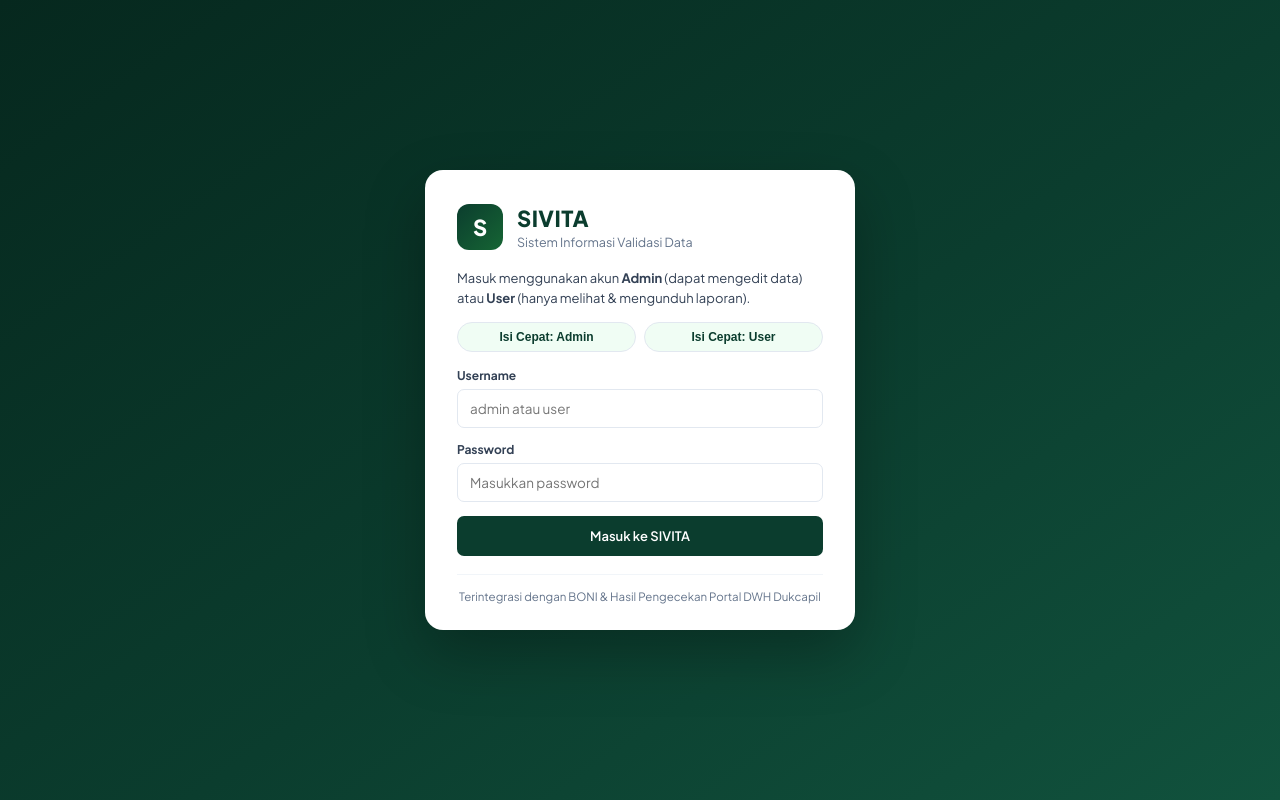
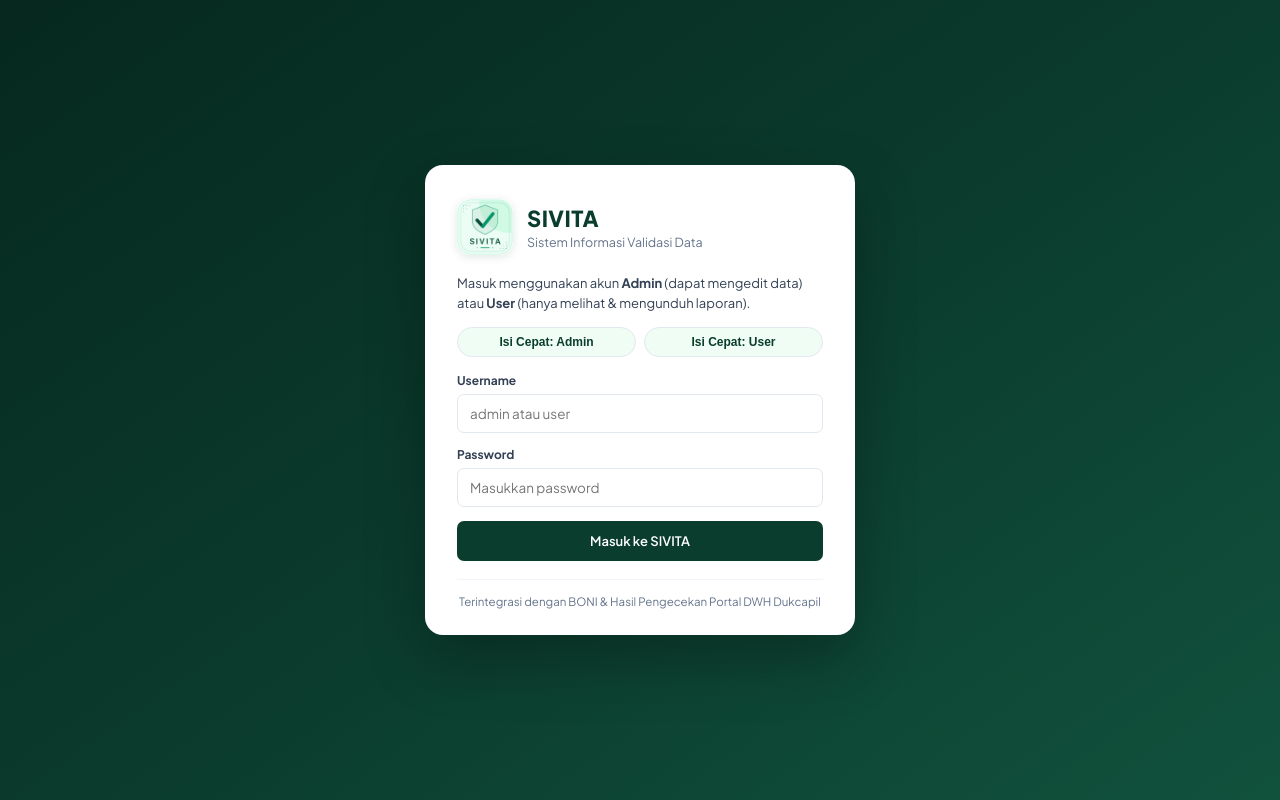
Before and after one commit to prodat7501-glitch/SIVITA, a website: page public/index.html in a window 1280 px wide. Drawn offline with Linux system fonts and the light colour scheme.

Commit message:
Add official SIVITA logo and favicon

```diff
--- a/public/index.html
+++ b/public/index.html
@@ -4,6 +4,9 @@
   <meta charset="UTF-8" />
   <meta name="viewport" content="width=device-width, initial-scale=1.0" />
   <title>SIVITA — Sistem Informasi Validasi Data</title>
+  <link rel="icon" type="image/x-icon" href="/favicon.ico" />
+  <link rel="icon" type="image/png" href="/logo.png" />
+  <link rel="apple-touch-icon" href="/logo.png" />
   <link rel="preconnect" href="https://fonts.googleapis.com" />
   <link rel="preconnect" href="https://fonts.gstatic.com" crossorigin />
   <link href="https://fonts.googleapis.com/css2?family=Plus+Jakarta+Sans:wght@400;500;600;700;800&display=swap" rel="stylesheet" />
@@ -17,7 +20,7 @@
   <section id="login-view" class="login-shell">
     <div class="login-card">
       <div class="brand-mark">
-        <div class="brand-icon">S</div>
+        <img src="/logo.png" alt="Logo SIVITA" class="brand-logo" />
         <div>
           <h1>SIVITA</h1>
           <p>Sistem Informasi Validasi Data</p>
@@ -57,7 +60,7 @@
   <div id="app-view" class="app-shell hidden">
     <header class="topbar">
       <div class="topbar-left">
-        <div class="brand-icon small">S</div>
+        <img src="/logo.png" alt="Logo SIVITA" class="brand-logo small" />
         <div>
           <div class="topbar-title">SIVITA</div>
           <div class="topbar-sub">Sistem Informasi Validasi Data — Hasil Pengecekan Portal DWH Dukcapil</div>
--- a/public/styles.css
+++ b/public/styles.css
@@ -66,6 +66,24 @@ body {
   align-items: center;
   gap: 14px;
   margin-bottom: 18px;
+}
+
+.brand-logo {
+  width: 56px;
+  height: 56px;
+  border-radius: 13px;
+  object-fit: contain;
+  flex-shrink: 0;
+  background: var(--white);
+  box-shadow: 0 2px 10px rgba(11, 61, 46, 0.12);
+}
+
+.brand-logo.small {
+  width: 40px;
+  height: 40px;
+  border-radius: 10px;
+  padding: 2px;
+  background: rgba(255, 255, 255, 0.95);
 }
 
 .brand-icon {
```
Also changed, not shown: public/favicon.ico (added), public/logo.png (added).
